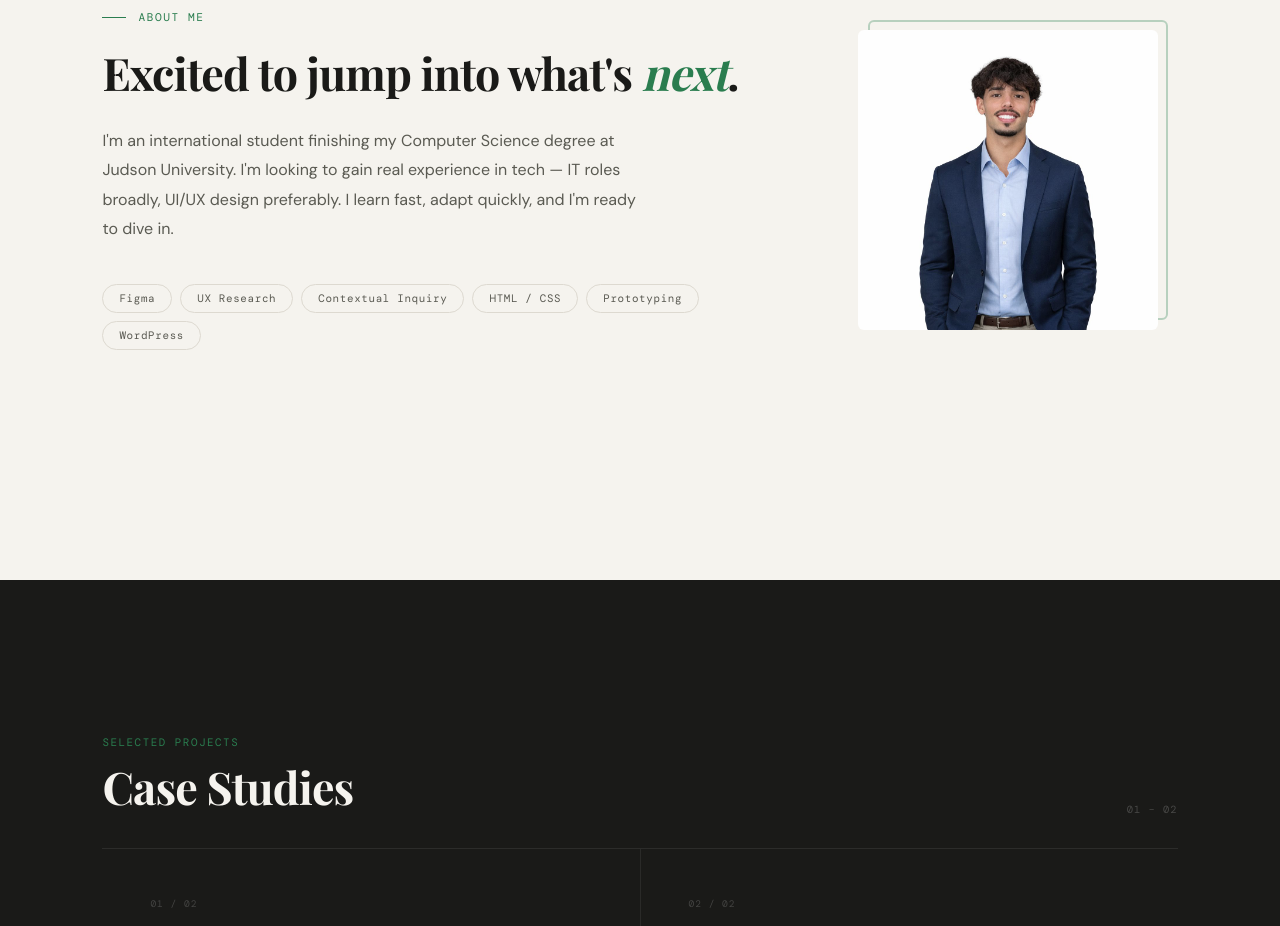
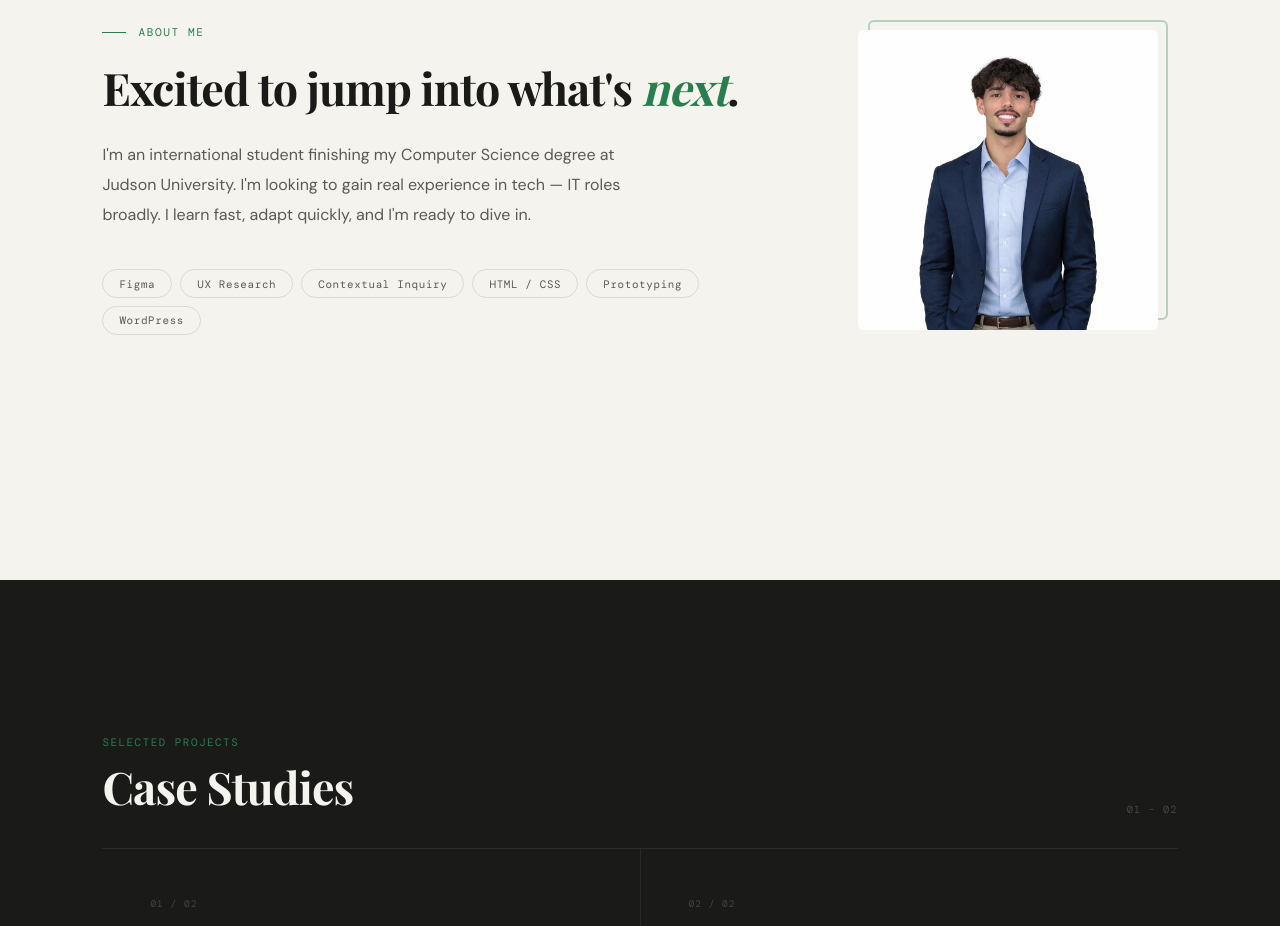
Before and after one commit to IvanDominguez01/IvanDominguez01.github.io, a plain HTML site: page index.html in a window 1280 px wide. Shown: the part 1020-1946 px from the top of the page. Drawn offline with nearby package versions, Linux system fonts and the light colour scheme; a web font is replaced by a local one.

Commit message:
Update index.html

```diff
--- a/index.html
+++ b/index.html
@@ -489,7 +489,7 @@
                 Excited to jump into what's <em>next</em>.
             </h2>
             <p class="about-bio reveal">
-                I'm an international student finishing my Computer Science degree at Judson University. I'm looking to gain real experience in tech — IT roles broadly, UI/UX design preferably. I learn fast, adapt quickly, and I'm ready to dive in.
+                I'm an international student finishing my Computer Science degree at Judson University. I'm looking to gain real experience in tech — IT roles broadly. I learn fast, adapt quickly, and I'm ready to dive in.
             </p>
             <div class="pills reveal">
                 <span class="pill">Figma</span>
```
